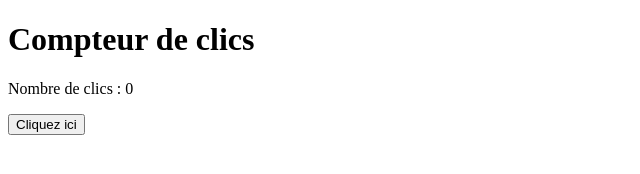
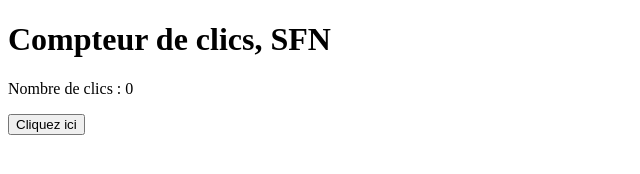
Before and after one commit to soufianetalibi/click-counter, a plain HTML site: page index.html in a window 1280 px wide. Shown: the whole page, without its empty margins (0-640 px from the left). Drawn offline with Linux system fonts and the light colour scheme.

Commit message:
Mise a jour

```diff
--- a/index.html
+++ b/index.html
@@ -5,7 +5,7 @@
   <title>Compteur de clics</title>
 </head>
 <body>
-  <h1>Compteur de clics</h1>
+  <h1>Compteur de clics, SFN</h1>
   <p>Nombre de clics : <span id="counter">0</span></p>
   <button onclick="incrementCounter()">Cliquez ici</button>
 
```
Also changed, not shown: 1 other file.
